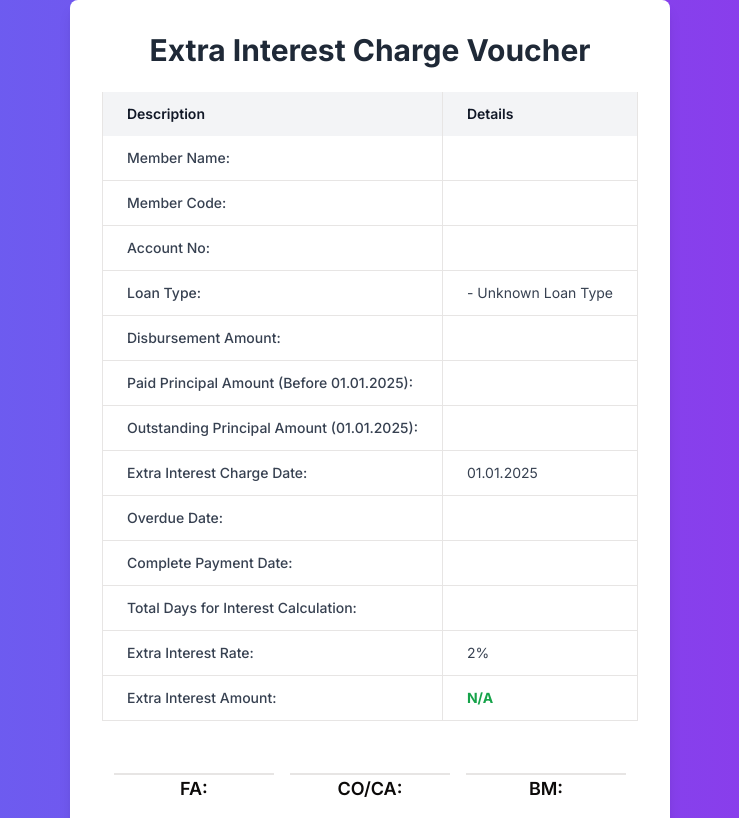
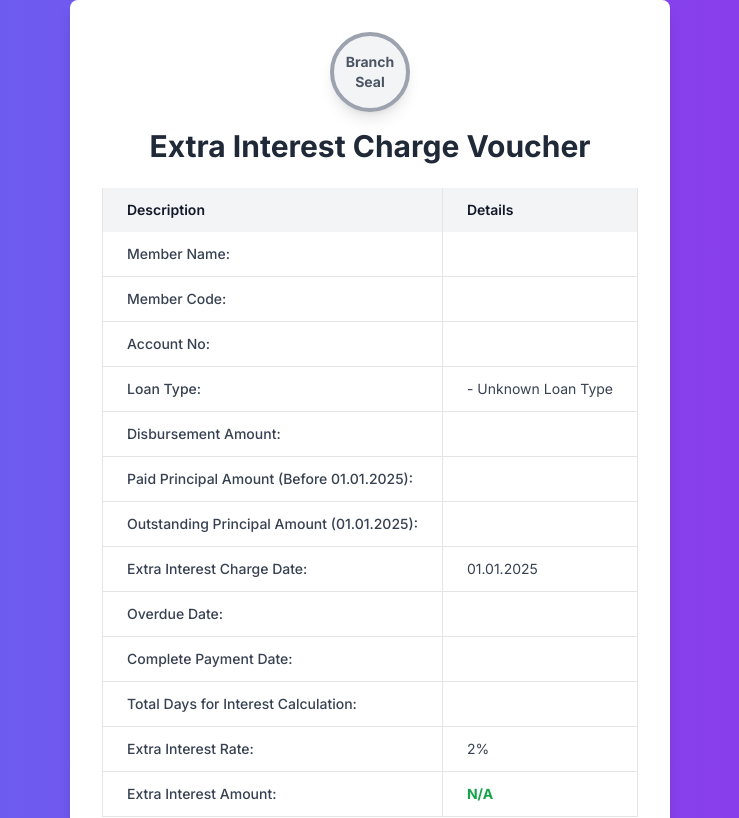
Before and after one commit to ratandigital/psb-report-25, a Next.js app: page /voucher in a window 1280 px wide. Shown: the top 818 px of the page, without its empty margins (270-1009 px from the left). Built offline with nearby package versions, Linux system fonts and the light colour scheme.

Commit message:
Update page.tsx

```diff
--- a/app/voucher/page.tsx
+++ b/app/voucher/page.tsx
@@ -34,6 +34,13 @@ const VoucherPage = () => {
   return (
     <div className="flex justify-center items-center min-h-screen bg-gradient-to-r from-indigo-500 to-purple-600">
       <div className="max-w-5xl mx-auto bg-white rounded-lg shadow-lg p-8">
+        {/* Branch Seal */}
+        <div className="flex justify-center mb-4">
+          <div className="w-20 h-20 rounded-full border-4 border-gray-400 flex items-center justify-center shadow-lg bg-gray-100">
+            <span className="text-center text-sm font-bold text-gray-600">Branch Seal</span>
+          </div>
+        </div>
+
         <h2 className="text-center text-3xl font-bold text-gray-800 mb-6">Extra Interest Charge Voucher</h2>
 
         <div className="overflow-x-auto">
@@ -117,8 +124,9 @@ const VoucherPage = () => {
             </tbody>
           </table>
         </div>
-{/* Signature Fields */}
- <div className="mt-8 flex justify-center space-x-4 print:space-x-12 flex-nowrap">
+
+        {/* Signature Fields */}
+        <div className="mt-8 flex justify-center space-x-4 print:space-x-12 flex-nowrap">
           <div className="text-center">
             <div className="border-b-2 mt-5 w-40 mx-auto"></div>
             <span className="font-semibold text-lg">FA:</span>
```
